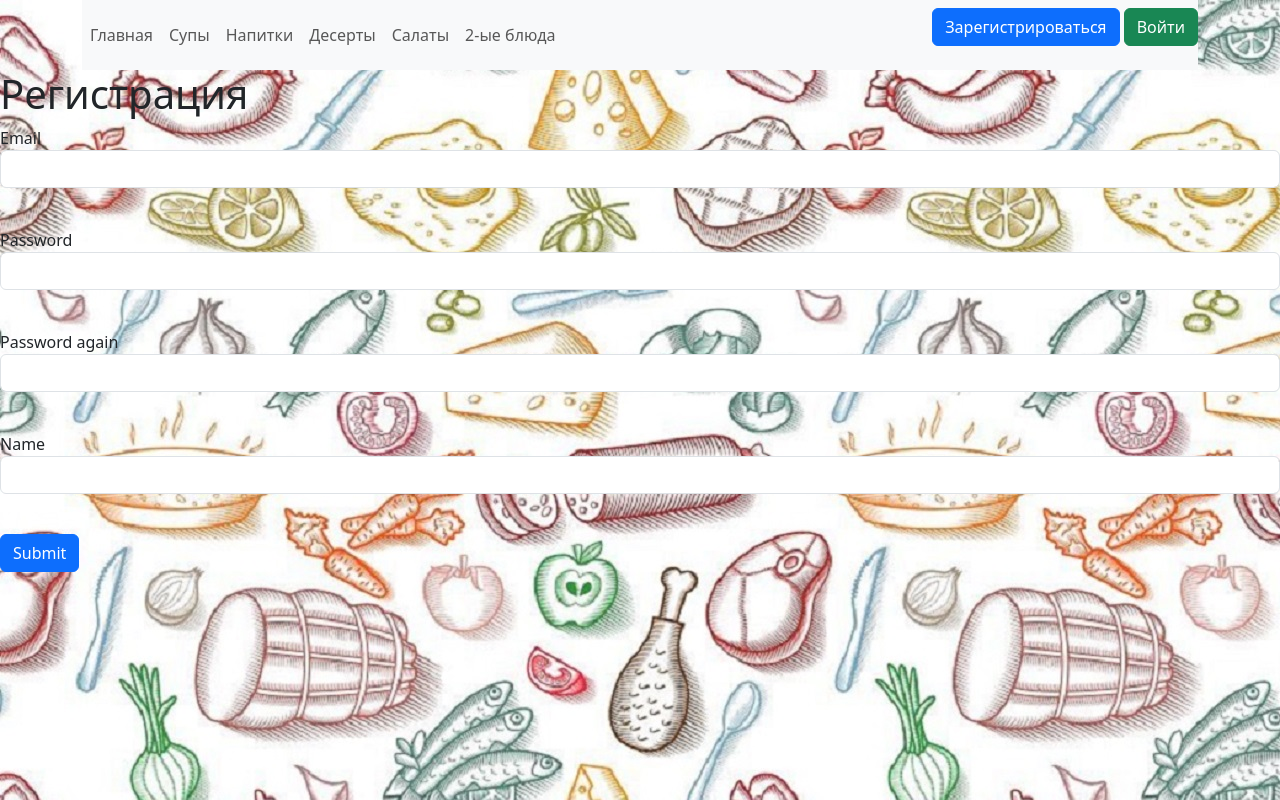
After one commit to iumat0v/web_recipes, a Flask app: template templates/register.html in a window 1280 px wide. The commit adds this page. Run offline with Flask 3, Linux system fonts and the light colour scheme; the template is opened without the code that fills it, so the values that code supplies are empty, except form fields; tables that the repository leaves empty hold one stand-in row (values such as "Sample post"); form fields are guessed from the names that the template uses.

Commit message:
регистрация, авторизация - не работает

```diff
--- a/main.py
+++ b/main.py
@@ -18,76 +18,33 @@ def main():
 @app.route('/soups')
 def soups():
     db_sess = db_session.create_session()
-    temp = [el.id for el in db_sess.query(RecCat).filter(RecCat.id_cats == 1).all()]
+    temp = [el.id for el in db_sess.query(RecCat).filter(RecCat.id_cats==1).all()]
     soups = db_sess.query(Recipe).filter(Recipe.id.in_(temp)).all()
     return render_template('list_soups.html', soups=soups)
-
 
 @app.route('/soup/<int:pk>')
 def soup(pk):
     db_sess = db_session.create_session()
     soup = db_sess.query(Recipe).filter(Recipe.id==pk).first()
     return render_template('detail_soup.html', soup=soup)
-
-
 @app.route('/drinks')
 def drinks():
-    db_sess = db_session.create_session()
-    temp = [el.id for el in db_sess.query(RecCat).filter(RecCat.id_cats == 3).all()]
-    drinks = db_sess.query(Recipe).filter(Recipe.id.in_(temp)).all()
-    return render_template('list_drinks.html', drinks=drinks)
-
-
-@app.route('/drink/<int:pk>')
-def drink(pk):
-    db_sess = db_session.create_session()
-    drink = db_sess.query(Recipe).filter(Recipe.id==pk).first()
-    return render_template('detail_drink.html', drink=drink)
+    return 'Drinks'
 
 
 @app.route('/desserts')
 def desserts():
-    db_sess = db_session.create_session()
-    temp = [el.id for el in db_sess.query(RecCat).filter(RecCat.id_cats == 4).all()]
-    desserts = db_sess.query(Recipe).filter(Recipe.id.in_(temp)).all()
-    return render_template('list_desserts.html', desserts=desserts)
-
-
-@app.route('/dessert/<int:pk>')
-def dessert(pk):
-    db_sess = db_session.create_session()
-    dessert = db_sess.query(Recipe).filter(Recipe.id==pk).first()
-    return render_template('detail_dessert.html', dessert=dessert)
+    return 'desserts'
 
 
 @app.route('/salads')
 def salads():
-    db_sess = db_session.create_session()
-    temp = [el.id for el in db_sess.query(RecCat).filter(RecCat.id_cats == 5).all()]
-    salads = db_sess.query(Recipe).filter(Recipe.id.in_(temp)).all()
-    return render_template('list_salads.html', salads=salads)
+    return 'salads'
 
 
-@app.route('/salad/<int:pk>')
-def salad(pk):
-    db_sess = db_session.create_session()
-    salad = db_sess.query(Recipe).filter(Recipe.id==pk).first()
-    return render_template('detail_salad.html', salad=salad)
-
-
-@app.route('/second_dishes')
-def second_dishes():
-    db_sess = db_session.create_session()
-    temp = [el.id for el in db_sess.query(RecCat).filter(RecCat.id_cats == 2).all()]
-    second_dishes = db_sess.query(Recipe).filter(Recipe.id.in_(temp)).all()
-    return render_template('list_second_dishes.html', second_dishes=second_dishes)
-
-
-@app.route('/second_dish/<int:pk>')
-def second_dish(pk):
-    db_sess = db_session.create_session()
-    second_dish = db_sess.query(Recipe).filter(Recipe.id==pk).first()
-    return render_template('detail_second_dish.html', second_dish=second_dish)
+@app.route('/second_dish')
+def second_dish():
+    return 'second dish'
 
 
 if __name__ == '__main__':
--- a/templates/base.html
+++ b/templates/base.html
@@ -32,6 +32,14 @@ style="background-image:url(static/img/background.jpg);">
       </li>
     </ul>
   </div>
+  {% if current_user.is_authenticated %}
+    <a class="navbar-brand" href="/logout">{{ current_user.name }}</a>
+{% else %}
+    <p>
+        <a class="btn btn-primary " href="/register">Зарегистрироваться</a>
+        <a class="btn btn-success" href="/login">Войти</a>
+    </p>
+{% endif %}
 </nav>
 </div>
 {% block content %}{% endblock %}
--- /dev/null
+++ b/templates/register.html
@@ -0,0 +1,46 @@
+{% extends "base.html" %}
+
+{% block content %}
+<h1>Регистрация</h1>
+<form action="" method="post">
+    {{ form.hidden_tag() }}
+    <p>
+        {{ form.email.label }}<br>
+        {{ form.email(class="form-control", type="email") }}<br>
+        {% for error in form.email.errors %}
+            <p class="alert alert-danger" role="alert">
+                {{ error }}
+            </p>
+        {% endfor %}
+    </p>
+    <p>
+        {{ form.password.label }}<br>
+        {{ form.password(class="form-control", type="password") }}<br>
+        {% for error in form.password.errors %}
+            <p class="alert alert-danger" role="alert">
+                {{ error }}
+            </p>
+        {% endfor %}
+    </p>
+    <p>
+        {{ form.password_again.label }}<br>
+        {{ form.password_again(class="form-control", type="password") }}<br>
+        {% for error in form.password_again.errors %}
+            <p class="alert alert-danger" role="alert">
+                {{ error }}
+            </p>
+        {% endfor %}
+    </p>
+    <p>
+        {{ form.name.label }}<br>
+        {{ form.name(class="form-control") }}<br>
+        {% for error in form.name.errors %}
+            <p class="alert alert-danger" role="alert">
+                {{ error }}
+            </p>
+        {% endfor %}
+    </p>
+    <p>{{ form.submit(type="submit", class="btn btn-primary") }}</p>
+    {{message}}
+</form>
+{% endblock %}
```
Also changed, not shown: data/users.py (+10 -1 lines), forms/user.py (added, +19 -0 lines).
